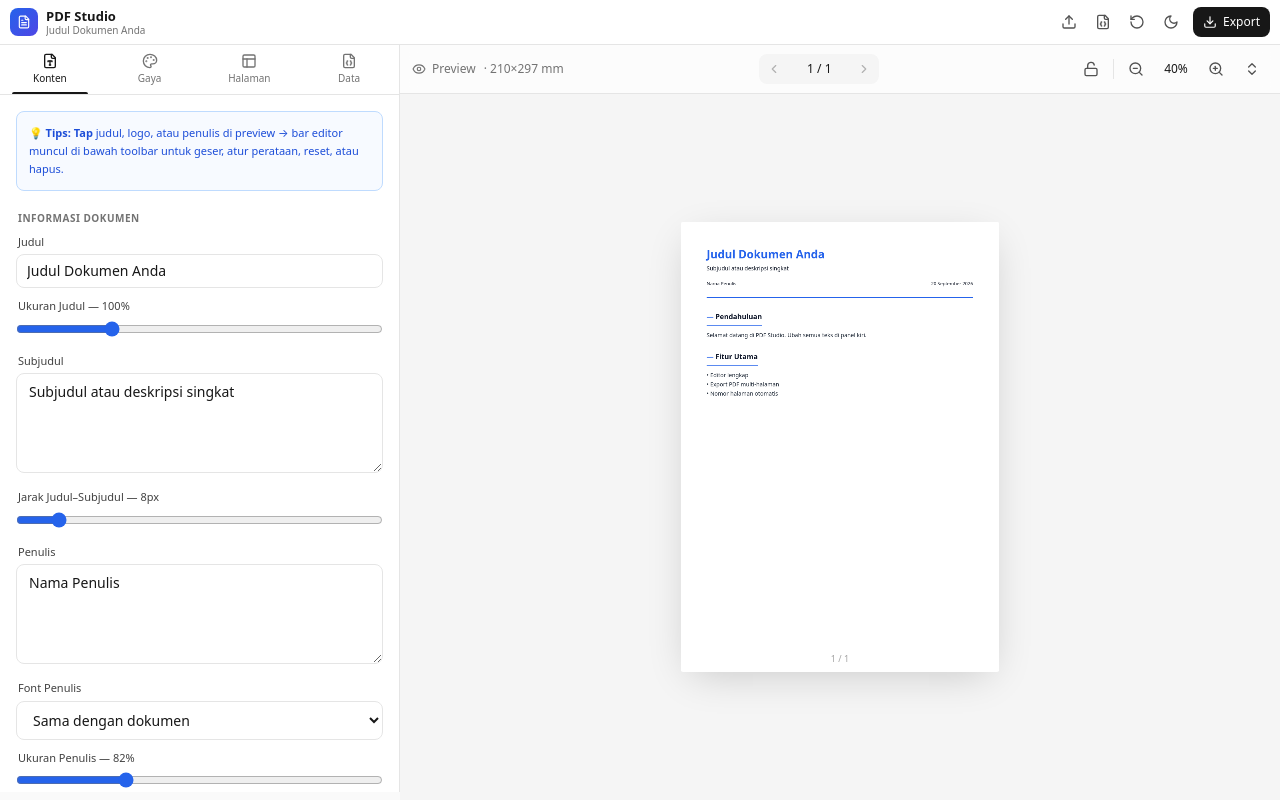
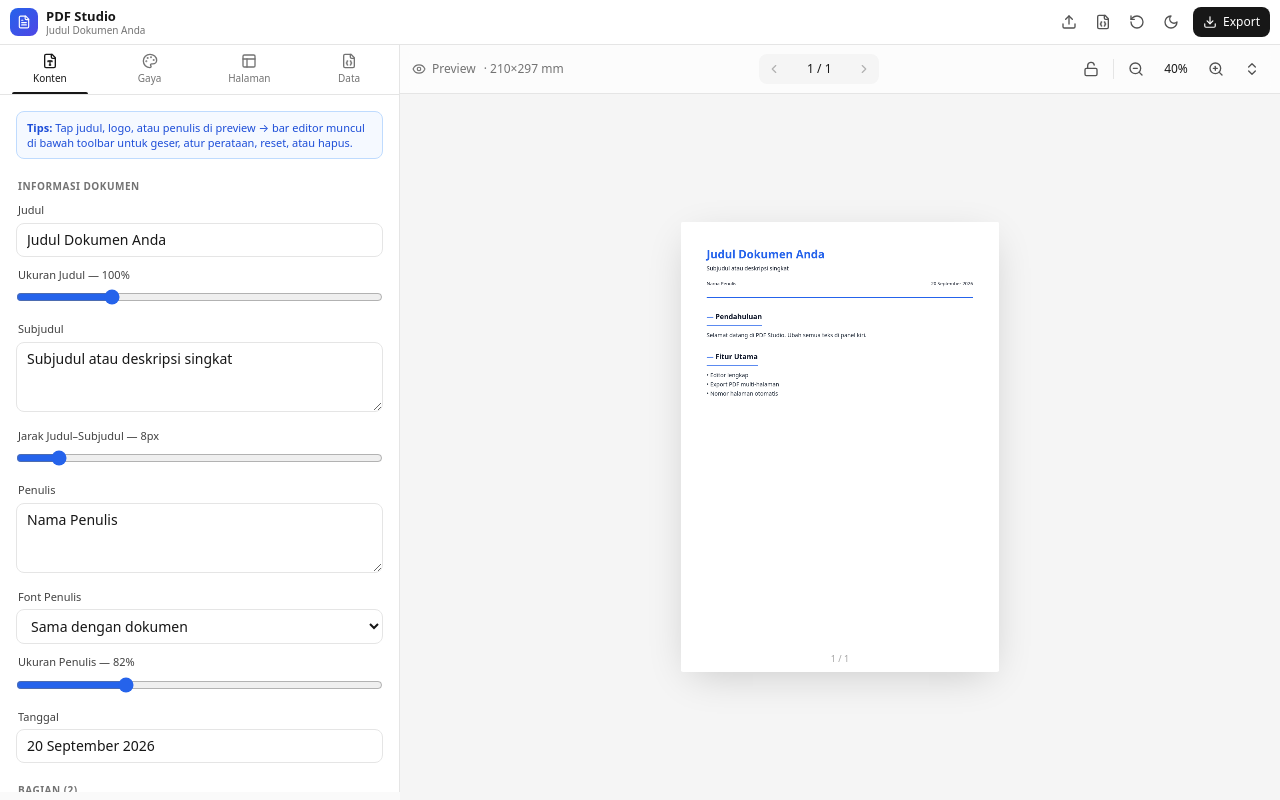
Before and after one commit to jampingkuda2-bot/bot, a Next.js app: page / in a window 1280 px wide. Built offline with nearby package versions, Linux system fonts and the light colour scheme.

Commit message:
Update ContentTab.jsx

```diff
--- a/app/components/ContentTab.jsx
+++ b/app/components/ContentTab.jsx
@@ -6,7 +6,7 @@ import SectionCard from './SectionCard';
 import { FONTS } from '../lib/constants';
 
 const BIG_TEXTAREA =
-  'w-full px-3 py-2 text-sm rounded-lg border border-neutral-200 dark:border-neutral-800 bg-white dark:bg-neutral-900 placeholder:text-neutral-400 focus:outline-none focus:ring-2 focus:ring-blue-500/40 focus:border-blue-500 resize-y min-h-[100px]';
+  'w-full px-2.5 py-1.5 text-sm rounded-lg border border-neutral-200 dark:border-neutral-800 bg-white dark:bg-neutral-900 placeholder:text-neutral-400 focus:outline-none focus:ring-2 focus:ring-blue-500/40 focus:border-blue-500 resize-y min-h-[70px]';
 
 export default function ContentTab({
   doc, update, updateSection, addSection,
@@ -22,11 +22,9 @@ export default function ContentTab({
 
   return (
     <>
-      <div className="rounded-lg border border-blue-200 dark:border-blue-900/60 bg-blue-50/50 dark:bg-blue-950/30 p-3 mb-4">
-        <p className="text-[11px] text-blue-700 dark:text-blue-300 leading-relaxed">
-          💡 <b>Tips:</b> <b>Tap</b> judul, logo, atau penulis di preview → bar editor
-          muncul di bawah toolbar untuk geser, atur perataan, reset, atau hapus.
-        </p>
+      <div className="rounded-lg border border-blue-200 dark:border-blue-900/60 bg-blue-50/60 dark:bg-blue-950/30 px-2.5 py-2 text-[11px] text-blue-700 dark:text-blue-300 leading-snug">
+        <b>Tips:</b> Tap judul, logo, atau penulis di preview → bar editor muncul
+        di bawah toolbar untuk geser, atur perataan, reset, atau hapus.
       </div>
 
       <Group title="Informasi Dokumen">
@@ -36,10 +34,7 @@ export default function ContentTab({
 
         <Field label={`Ukuran Judul — ${Math.round(titleScale * 100)}%`}>
           <input
-            type="range"
-            min={0.5}
-            max={2.5}
-            step={0.05}
+            type="range" min={0.5} max={2.5} step={0.05}
             value={titleScale}
             onChange={(e) => update({ titleScale: Number(e.target.value) })}
             className="w-full"
@@ -49,7 +44,7 @@ export default function ContentTab({
         {hasTitleOffset && (
           <button
             onClick={() => update({ titleOffsetX: 0, titleOffsetY: 0 })}
-            className="inline-flex items-center gap-1.5 px-2.5 py-1.5 rounded-lg border border-neutral-200 dark:border-neutral-700 text-[11px] text-neutral-600 dark:text-neutral-300 hover:bg-neutral-50 dark:hover:bg-neutral-800"
+            className="inline-flex items-center gap-1.5 px-2 py-1 rounded-md border border-neutral-200 dark:border-neutral-700 text-[10px] text-neutral-600 dark:text-neutral-300 hover:bg-neutral-50 dark:hover:bg-neutral-800"
           >
             <RotateCcw className="w-3 h-3" />
             Reset posisi judul
@@ -60,8 +55,8 @@ export default function ContentTab({
           <textarea
             value={doc.subtitle || ''}
             onChange={(e) => update({ subtitle: e.target.value })}
-            placeholder="Subjudul atau deskripsi singkat (bisa Enter untuk baris baru)"
-            rows={4}
+            placeholder="Subjudul (bisa Enter)"
+            rows={2}
             className={BIG_TEXTAREA}
           />
         </Field>
@@ -69,10 +64,7 @@ export default function ContentTab({
         {doc.subtitle && (
           <Field label={`Jarak Judul–Subjudul — ${subtitleGap}px`}>
             <input
-              type="range"
-              min={0}
-              max={80}
-              step={2}
+              type="range" min={0} max={80} step={2}
               value={subtitleGap}
               onChange={(e) => update({ subtitleGap: Number(e.target.value) })}
               className="w-full"
@@ -84,8 +76,8 @@ export default function ContentTab({
           <textarea
             value={doc.author || ''}
             onChange={(e) => update({ author: e.target.value })}
-            placeholder="Nama penulis (bisa Enter untuk baris baru)"
-            rows={4}
+            placeholder="Nama penulis (bisa Enter)"
+            rows={2}
             className={BIG_TEXTAREA}
           />
         </Field>
@@ -94,7 +86,7 @@ export default function ContentTab({
           <select
             value={doc.authorFontFamily || ''}
             onChange={(e) => update({ authorFontFamily: e.target.value })}
-            className="w-full px-3 py-2 text-sm rounded-lg border border-neutral-200 dark:border-neutral-800 bg-white dark:bg-neutral-900"
+            className="w-full px-2.5 py-1.5 text-sm rounded-lg border border-neutral-200 dark:border-neutral-800 bg-white dark:bg-neutral-900"
           >
             <option value="">Sama dengan dokumen</option>
             {FONTS.map((f) => (
@@ -105,10 +97,7 @@ export default function ContentTab({
 
         <Field label={`Ukuran Penulis — ${Math.round(authorFontSize * 100)}%`}>
           <input
-            type="range"
-            min={0.5}
-            max={1.6}
-            step={0.02}
+            type="range" min={0.5} max={1.6} step={0.02}
             value={authorFontSize}
             onChange={(e) => update({ authorFontSize: Number(e.target.value) })}
             className="w-full"
@@ -118,7 +107,7 @@ export default function ContentTab({
         {hasAuthorOffset && (
           <button
             onClick={() => update({ authorOffsetX: 0, authorOffsetY: 0 })}
-            className="inline-flex items-center gap-1.5 px-2.5 py-1.5 rounded-lg border border-neutral-200 dark:border-neutral-700 text-[11px] text-neutral-600 dark:text-neutral-300 hover:bg-neutral-50 dark:hover:bg-neutral-800"
+            className="inline-flex items-center gap-1.5 px-2 py-1 rounded-md border border-neutral-200 dark:border-neutral-700 text-[10px] text-neutral-600 dark:text-neutral-300 hover:bg-neutral-50 dark:hover:bg-neutral-800"
           >
             <RotateCcw className="w-3 h-3" />
             Reset posisi penulis
@@ -131,7 +120,7 @@ export default function ContentTab({
       </Group>
 
       <Group title={`Bagian (${doc.sections.length})`}>
-        <div className="space-y-3">
+        <div className="space-y-2">
           {doc.sections.map((s, i) => (
             <SectionCard
               key={i}
@@ -146,35 +135,43 @@ export default function ContentTab({
               canMoveDown={i < doc.sections.length - 1}
             />
           ))}
-          <button
-            onClick={addSection}
-            className="w-full py-2.5 text-sm rounded-lg border-2 border-dashed border-neutral-200 dark:border-neutral-800 hover:border-blue-500 hover:text-blue-600 text-neutral-500 transition"
-          >
-            <Plus className="w-4 h-4 inline -mt-0.5 mr-1" />
-            Tambah Bagian
-          </button>
+
+          <div className="grid grid-cols-2 gap-1.5">
+            <button
+              onClick={() => addSection('text')}
+              className="py-2 text-[12px] rounded-lg border-2 border-dashed border-neutral-200 dark:border-neutral-800 hover:border-blue-500 hover:text-blue-600 text-neutral-500 transition flex items-center justify-center gap-1"
+            >
+              <Plus className="w-3.5 h-3.5" /> Teks
+            </button>
+            <button
+              onClick={() => addSection('table')}
+              className="py-2 text-[12px] rounded-lg border-2 border-dashed border-neutral-200 dark:border-neutral-800 hover:border-emerald-500 hover:text-emerald-600 text-neutral-500 transition flex items-center justify-center gap-1"
+            >
+              <Plus className="w-3.5 h-3.5" /> Tabel
+            </button>
+          </div>
         </div>
       </Group>
 
       <Group title="Logo & Cover">
-        <div className="flex items-center gap-3">
-          <div className="w-14 h-14 rounded-lg border border-dashed border-neutral-300 dark:border-neutral-700 grid place-items-center overflow-hidden bg-neutral-50 dark:bg-neutral-800/50">
+        <div className="flex items-center gap-2.5">
+          <div className="w-11 h-11 rounded-lg border border-dashed border-neutral-300 dark:border-neutral-700 grid place-items-center overflow-hidden bg-neutral-50 dark:bg-neutral-800/50 shrink-0">
             {doc.logo ? (
               <img src={doc.logo} alt="logo" className="w-full h-full object-contain" />
             ) : (
-              <ImageIcon className="w-5 h-5 text-neutral-400" />
+              <ImageIcon className="w-4 h-4 text-neutral-400" />
             )}
           </div>
-          <div className="flex-1 space-y-1.5">
-            <label className="inline-flex items-center gap-2 px-3 py-1.5 rounded-lg border border-neutral-200 dark:border-neutral-700 text-xs cursor-pointer hover:bg-neutral-50 dark:hover:bg-neutral-800">
-              <Upload className="w-3.5 h-3.5" />
+          <div className="flex-1 min-w-0 space-y-1">
+            <label className="inline-flex items-center gap-1.5 px-2.5 py-1 rounded-md border border-neutral-200 dark:border-neutral-700 text-[11px] cursor-pointer hover:bg-neutral-50 dark:hover:bg-neutral-800">
+              <Upload className="w-3 h-3" />
               Upload logo
               <input type="file" accept="image/*" className="hidden" onChange={onLogoChange} />
             </label>
             {doc.logo && (
               <button
                 onClick={() => update({ logo: null })}
-                className="block text-[11px] text-red-600 hover:underline"
+                className="block text-[10px] text-red-600 hover:underline"
               >
                 Hapus logo
               </button>
@@ -186,10 +183,7 @@ export default function ContentTab({
           <>
             <Field label={`Ukuran Logo — ${logoSize}px`}>
               <input
-                type="range"
-                min={20}
-                max={220}
-                step={4}
+                type="range" min={20} max={220} step={4}
                 value={logoSize}
                 onChange={(e) => update({ logoSize: Number(e.target.value) })}
                 className="w-full"
@@ -199,7 +193,7 @@ export default function ContentTab({
             {(hasLogoOffset || logoSize !== 56) && (
               <button
                 onClick={() => update({ logoOffsetX: 0, logoOffsetY: 0, logoSize: 56 })}
-                className="inline-flex items-center gap-1.5 px-2.5 py-1.5 rounded-lg border border-neutral-200 dark:border-neutral-700 text-[11px] text-neutral-600 dark:text-neutral-300 hover:bg-neutral-50 dark:hover:bg-neutral-800"
+                className="inline-flex items-center gap-1.5 px-2 py-1 rounded-md border border-neutral-200 dark:border-neutral-700 text-[10px] text-neutral-600 dark:text-neutral-300 hover:bg-neutral-50 dark:hover:bg-neutral-800"
               >
                 <RotateCcw className="w-3 h-3" />
                 Reset logo
```
